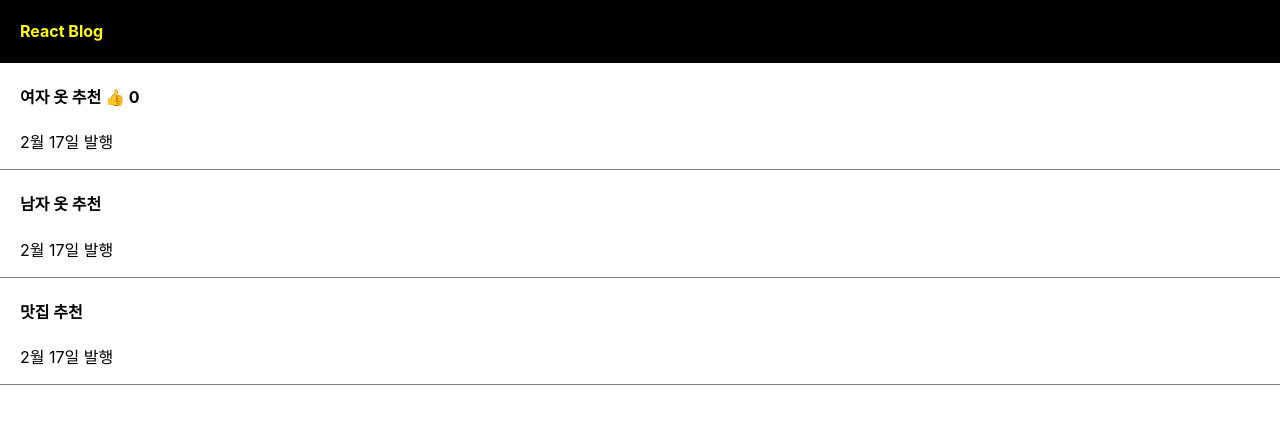
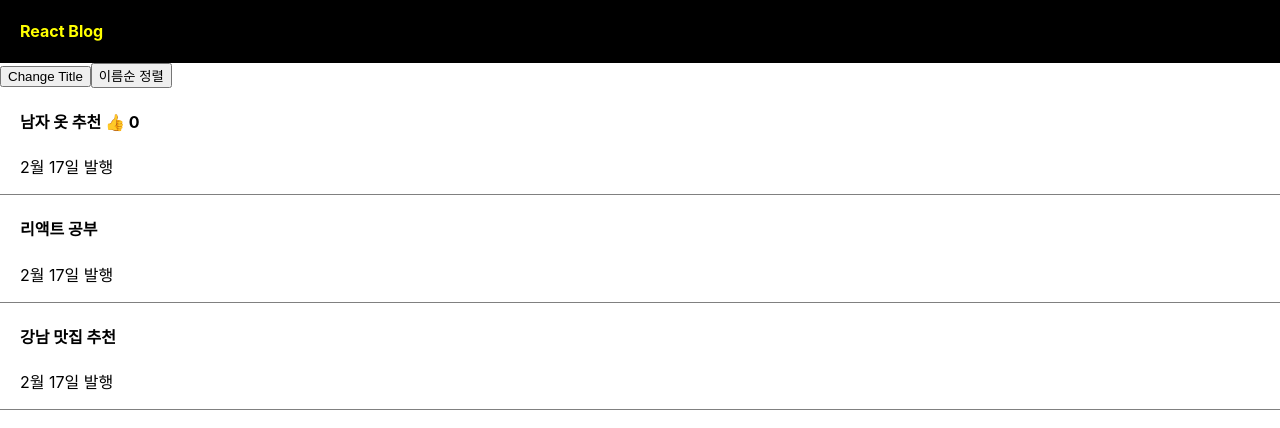
Before and after one commit to Jy0042/codingapple, a React (Create React App) app in the folder react/blog/: page / in a window 1280 px wide. Shown: the top 428 px of the page. Built offline with nearby package versions, Linux system fonts and the light colour scheme.

Commit message:
study: react array, object state 변경하는 법

```diff
--- a/react/blog/src/App.js
+++ b/react/blog/src/App.js
@@ -4,9 +4,9 @@ import "./App.css";
 function App() {
   let [logo, setLogo] = useState("React Blog");
   let [title, setTitle] = useState([
-    "여자 옷 추천",
     "남자 옷 추천",
-    "맛집 추천",
+    "리액트 공부",
+    "강남 맛집 추천",
   ]);
   let [like, setLike] = useState(0);
 
@@ -15,6 +15,31 @@ function App() {
       <div className="black-nav">
         <h4 style={{ color: "yellow", fontSize: "16px" }}>{logo}</h4>
       </div>
+
+      <button
+        onClick={() => {
+          let titleChange = [...title];
+          if (titleChange[0] === "남자 옷 추천") {
+            titleChange[0] = "여자 옷 추천";
+          } else {
+            titleChange[0] = "남자 옷 추천";
+          }
+          setTitle(titleChange);
+        }}
+      >
+        Change Title
+      </button>
+
+      <button
+        onClick={() => {
+          let sortTitle = [...title];
+          sortTitle.sort();
+          setTitle(sortTitle);
+        }}
+      >
+        이름순 정렬
+      </button>
+
       <div className="list">
         <h4>
           {title[0]}{" "}
```
